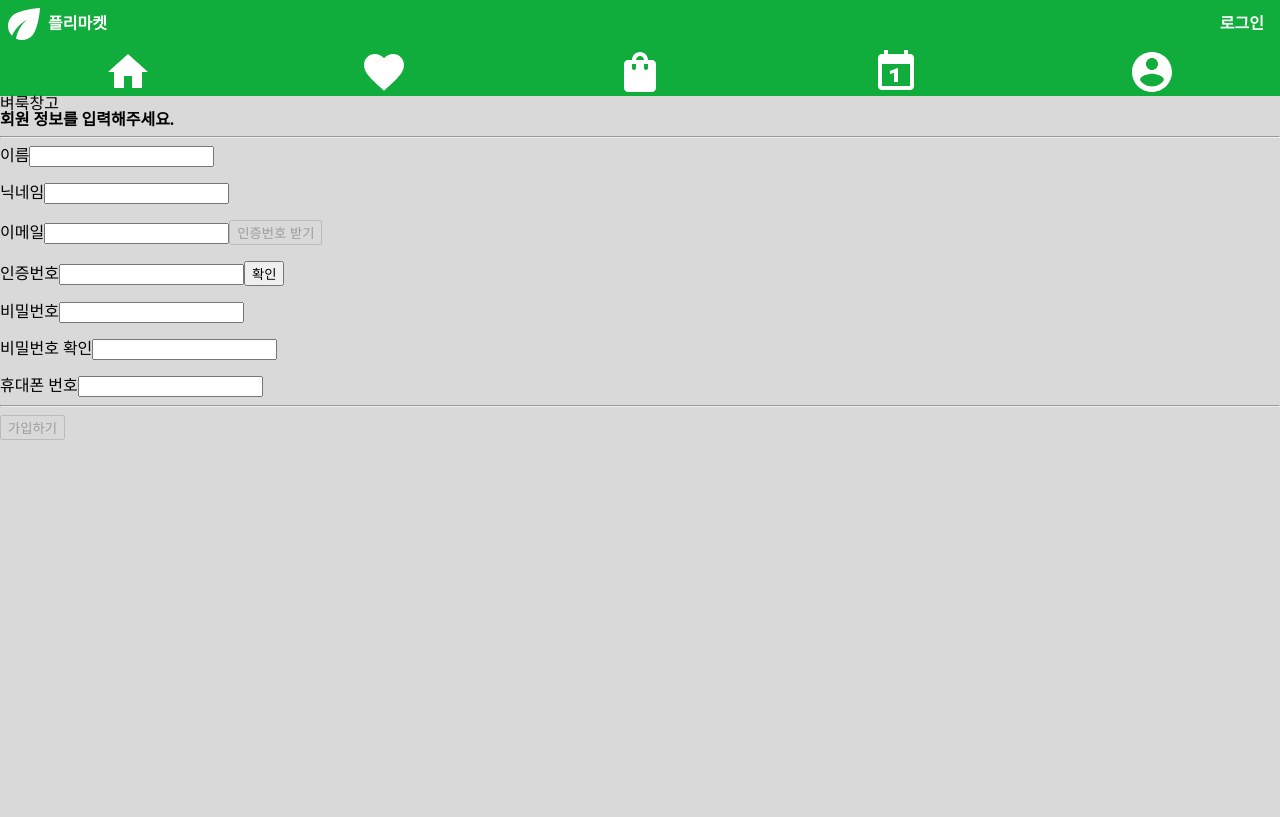
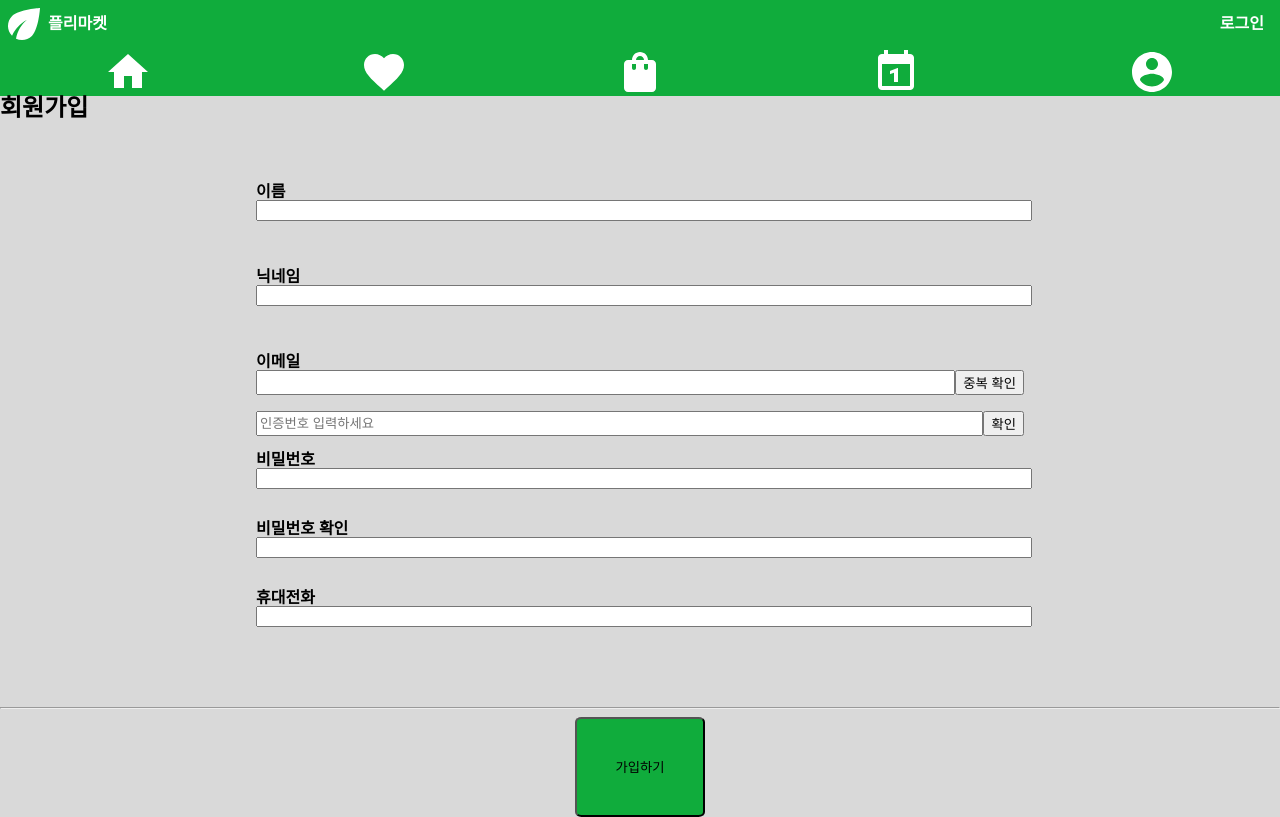
Before and after one commit to DongExxn/Flea-Store-Frontend, a React (Create React App) app: page /register in a window 1280 px wide. Built offline with nearby package versions, Linux system fonts and the light colour scheme.

Commit message:
mypage 제외 css 제작, api 요청 제외 기능 제작

```diff
--- a/src/components/NavigationBar.js
+++ b/src/components/NavigationBar.js
@@ -32,7 +32,7 @@ const NavigationBar = () => {
           <a href={`/calender`}>
             <img src={Calender} alt="Calender" />
           </a>
-          <a href={`/profile`}>
+          <a href={`/MyPage`}>
             <img src={Account} alt="Account" />
           </a>
         </div>
--- a/src/pages/Description/Description.jsx
+++ b/src/pages/Description/Description.jsx
@@ -2,18 +2,19 @@ import React from 'react';
 import { useState } from 'react';
 import SingleDescription from './SingleDescription';
 import { useNavigate } from 'react-router-dom';
+import style from '../../style/Description.module.css'
 
 const Description = () => {
     const navigate = useNavigate()
     const [checkedItems, setCheckedItems] = useState([]);
 
     const data = [
-        {name: "벼룩창고 이용약관 동의", detail: "벼룩창고를 이용해주셔서 감사합니다. 본 약관은 벼룩창고의 다양한 서비스 이용과 관련한 것입니다."},
-        {name: "개인정보 수집 및 이용 동의", detail: "개인정보보호법에 따라 벼룩창고에 회원가입 신청하시는 분께 수집하는 개인정보의 항목, 개인정보의 수집 및 이용목적을 알려드립니다."},
-        {name: "프로모션 정보 수신 동의", detail: "벼룩창고에서 제공하는 이벤트/혜택 등 다양한 정보를 이메일로 받아보실 수 있습니다."}
+        {name: "벼룩창고 이용약관 동의", detail: "벼룩창고를 이용해주셔서 감사합니다. 본 약관은 벼룩창고의 다양한 서비스 이용과 관련하여 벼룩창고 서비스를 제공하는 벼룩창고와 이를 이용하는 벼룩창고 서비스 회원 또는 비회원과의 관계를 설명합니다.", essential:true},
+        {name: "개인정보 수집 및 이용 동의", detail: "개인정보보호법에 따라 벼룩창고에 회원가입 신청하시는 분께 수집하는 개인정보의 항목, 개인정보의 수집 및 이용목적, 개인정보의 보유 및 이용기간, 동의 거부권 및 동의 거부 시 불이익에 관한 사항을 안내 드립니다.", essential: true},
+        {name: "프로모션 정보 수신 동의", detail: "벼룩창고에서 제공하는 이벤트/혜택 등 다양한 정보를 이메일로 받아보실 수 있습니다. 일부 서비스의 경우, 개별 서비스에 대해 별도 수신 동의를 받을 수 있으며, 이때에도 수신 동의에 대해 별도로 안내하고 동의를 받습니다.", essential: false}
     ]
 
-    const defaultData = "벼룩창고 이용약관, 개인정보 수집 및 이용, 프로모션 정보 수신(선택)에 모두 동의합니다."
+    const defaultData = "벼룩창고의 모든 약관을 확인하고 전체 동의합니다."
 
     const checkedItemHandeler = (name, isChecked) => {
         if(isChecked){
@@ -54,21 +55,21 @@ const Description = () => {
 
     return (
         <div>
-            <div>
-                <h1>벼룩창고</h1>
+            <div className={style.header}>
+                <h1>약관 동의</h1>
             </div>
-            <div>
+            <div className={style.all}>
                 <input type="checkbox" checked={checkedItems.length === 3 ? true : false} onClick={(event) => onCheckAll(event.target.checked)}/>{defaultData}
             </div>
             <div>
                 {data.map(data =>
-                    <SingleDescription name={data.name} detail={data.detail} checkedItems={checkedItems}
+                    <SingleDescription name={data.name} detail={data.detail} essential={data.essential} checkedItems={checkedItems}
                     checkedItemHandeler = {checkedItemHandeler}/>
                 )}
             </div>
-            <div>
-                <input type="button" value="취소" onClick={cancelHandler}/>
-                <input type="button" value="확인" onClick={okHandler}/>
+            <div className={style.low}>
+                <input type="button" value="취소" onClick={cancelHandler} className={style.cancel}/>
+                <input type="button" value="확인" onClick={okHandler} className={style.ok}/>
             </div>
         </div>
     );
--- a/src/pages/Description/SingleDescription.jsx
+++ b/src/pages/Description/SingleDescription.jsx
@@ -1,8 +1,9 @@
 import React from 'react';
 import { useEffect } from 'react';
 import { useState } from 'react';
+import style from '../../style/Description.module.css'
 
-const SingleDescription = ({name, detail, checkedItems, checkedItemHandeler}) => {
+const SingleDescription = ({name, detail, essential, checkedItems, checkedItemHandeler}) => {
     const [isChecked, setIsChecked] = useState(null)
 
     const onCheck = (data) => {
@@ -21,8 +22,9 @@ const SingleDescription = ({name, detail, checkedItems, checkedItemHandeler}) =>
         <div>
             <div>
                 <input type="checkbox" checked={isChecked} onChange={data => onCheck(data)}/>{name}
+                <span className={essential ? style.essential : style.optional}>{essential ? '(필수)' : '(선택)'}</span>
             </div>
-            <div>
+            <div className={style.box}>
                 {detail}
             </div>
         </div>
--- a/src/pages/Login/Login.jsx
+++ b/src/pages/Login/Login.jsx
@@ -2,6 +2,7 @@ import React from 'react';
 import { useState } from 'react';
 import { useNavigate } from 'react-router-dom';
 import axios from 'axios'
+import style from '../../style/Login.module.css';
 
 const Login = () => {
     const navigate = useNavigate()
@@ -40,10 +41,16 @@ const Login = () => {
             "password": pwd
         })
         .then(response => {
-            localStorage.clear()//로컬 스토리지 비운다
-            localStorage.setItem("accessToken", response.data.accessToken)
-            localStorage.setItem("grantType", response.data.grantType)
-            navigate("/")//로그인 성공 시 홈 화면 이동
+            // localStorage.clear()//로컬 스토리지 비운다
+            // localStorage.setItem("accessToken", response.data.accessToken)
+            // localStorage.setItem("grantType", response.data.grantType)
+            // navigate("/")//로그인 성공 시 홈 화면 이동
+            console.log(response.data.data.authority)
+            localStorage.clear()
+            localStorage.setItem("grantType", response.data.data.grantType)
+            localStorage.setItem("accessToken", response.data.data.accessToken)
+            localStorage.setItem("authority", response.data.data.authority)
+
         })
         .catch(error => {
             alert("등록된 계정이 아닙니다.")
@@ -59,22 +66,23 @@ const Login = () => {
 
 
     return (
-        <div>
-            <div>
-                <h1>벼룩창고</h1>
+        <div className={style.finalOutter}>
+            <div className={style.outter}>
+                <div className={style.outInner}>
+                    <label for="email" className={style.label}>이메일</label>
+                    <input type="text" name="email" onChange={emailHandeler} className={style.box}></input><br />
+                </div>
+                <div className={style.outInner}>
+                    <label for="pwd" className={style.label}>비밀번호</label>
+                    <input type="password" name="pwd" onChange={pwdHandler} className={style.box}></input>
+                </div>
             </div>
-            <div>
-                <label for="email">이메일</label>
-                <input type="text" name="email" onChange={emailHandeler}></input><br />
-                <label for="pwd">비밀번호</label>
-                <input type="password" name="pwd" onChange={pwdHandler}></input>
+            <div className={style.inner}>
+                <button onClick={buttonHandler} className={style.loginButton}>로그인</button>
+                <hr/>
             </div>
-            <div>
-                <button onClick={buttonHandler}>로그인</button>
-                <hr />
-            </div>
-            <div>
-                <button onClick={registerButtonHandler}>회원가입</button>
+            <div className={style.inner}>
+                <button onClick={registerButtonHandler} className={style.registerButton}>회원가입</button>
             </div>
         </div>
     );
--- a/src/pages/Mypage/MyPage.jsx
+++ b/src/pages/Mypage/MyPage.jsx
@@ -19,10 +19,11 @@ const MyPage = () => {
 
         axios.get(url, {
             headers: {
-                'accessToken': grantType + ' ' + token
+                'authorization': grantType + ' ' + token
             }
         })
         .then(response => {
+            console.log(response)
             setInfo(response.data)
         })
         .catch(error => {
@@ -110,9 +111,6 @@ const MyPage = () => {
     return (
         <div>
             <div>
-                <h1>벼룩창고</h1>
-            </div>
-            <div>
                 <label>이메일</label>
                 <div>이메일</div><hr />
             </div>
--- a/src/pages/Register/Register.jsx
+++ b/src/pages/Register/Register.jsx
@@ -3,6 +3,7 @@ import { useState } from 'react';
 import axios from 'axios';
 import { useEffect } from 'react';
 import { Navigate } from 'react-router-dom';
+import style from '../../style/Register.module.css'
 
 const Register = () => {
     const [name, setName] = useState("")
@@ -21,13 +22,14 @@ const Register = () => {
     const [pwdConfirmMsg, setPwdConfirmMsg] = useState("")
     const [numMsg, setNumMsg] = useState("")
 
-    const [isName, setIsName] = useState(true)
-    const [isNick, setIsNick] = useState(true)
+    const [isName, setIsName] = useState(true)//이름 입력 됐는지
+    const [isNick, setIsNick] = useState(true)//닉네임 입력 됐는지
+    const [isButton, setIsButton] = useState(true)//가입하기와 상관 없음
     const [isEmail, setIsEmail] = useState(true)
     const [isCode, setIsCode] = useState(true)
-    const [ispwd, setIsPwd] = useState(true)
-    const [isConfirm, setIsConfirm] = useState(true)
-    const [isNum , setIsNum] = useState(true)
+    const [ispwd, setIsPwd] = useState(true)//비번 입력 했는지
+    const [isConfirm, setIsConfirm] = useState(true)//비번 확인 입력 했는지
+    const [isNum , setIsNum] = useState(true)//번호 입력 했는지
 
     useEffect(() => {
         setPwdConfirm("")
@@ -40,41 +42,26 @@ const Register = () => {
             setIsName(true)
         }
         else{
-            setNameMsg("이름 입력이 완료되었습니다.")
+            setNameMsg("이름 입력이 완료되었습니다")
             setIsName(false)
         }
     }
 
     const nickHandeler = (event) => {
         setNick(event.target.value)
-        let url = "http://localhost:8080/auth/users/" + nick
 
         if(nick.length < 2){
             setNickMsg("닉네임을 입력해주세요")
             setIsNick(true)
         }
         else{
-            axios.get(url)
-            .then((response) => {
-                if(response.message === "사용 가능한 이메일입니다."){
-                    setNickMsg("사용 가능한 이메일입니다.")
+            setNickMsg("닉네임 입력이 완료되었습니다")
             setIsNick(false)
-                }
-                else if(response.message === "이미 존재하는 이메일입니다."){
-                    setNickMsg("이미 존재하는 이메일입니다.")
-                    setIsNick(true)
-                }
-            })
-            .catch((error) => {
-                console.log("nickname api error")
-                setIsNick(true)
-            })
         }
     }
 
     const emailHandeler = (event) =>{
         setEmail(event.target.value)
-        let url = "http://localhost:8080/auth/users/" + email
         let regex = new RegExp('[a-z0-9]+@[a-z]+\.[a-z]{2,3}')
 
         if(email.length < 2){
@@ -87,34 +74,20 @@ const Register = () => {
                 setIsEmail(true)
             }
             else{
-                axios.get(url)
-                .then((response)=>{
-                    if(response.message === '사용 가능한 이메일입니다.'){
-                        setEmailMsg("사용 가능한 이메일입니다.")
+                setEmailMsg("이메일 입력이 완료되었습니다.")
                 setIsEmail(false)
-                    }
-                    else{
-                        setEmailMsg("이미 존재하는 이메일입니다.")
-                        setIsEmail(true)
-                    }
-                })
-                .catch((error)=>{
-                    console.log("email api error")
-                })
             }
         }
     }
 
-    const emailButtonHandler = () => {
-        let url = "http://localhost:8080/auth/users/send-" + email
+    const emailDuplicateHandler = () => {
+        setIsButton(!isButton)
+        //api 사용해서 이메일 중복 여부 확인
+    }
 
-        axios.get(url)
-        .then(response => {
-            setServerCode(response.data)
-        })
-        .catch(error => {
-            console.log("email auth code error")
-        })
+    const emailCheckHandler = () => {
+        setIsButton(!isButton)
+        //api 사용해서 이메일 인증 번호 전송
     }
 
     const codeHandler = (event) => {
@@ -122,15 +95,9 @@ const Register = () => {
     }
 
     const codeButtonHandler = () => {
-        console.log("in")
-        if(code === serverCode){
-            setCodeConfirmMsg("인증번호 확인이 완료되었습니다")
-            setIsCode(false)
-        }
-        else{
-            setCodeConfirmMsg("발급된 인증번호와 다릅니다")
-            setIsCode(true)
-        }
+        //이메일 인증 코드 확인
+        //같을 땐 ok alert
+        //다를 땐 인증번호 다르다고 alert
     }
 
     const pwdHandeler = (event) =>{
@@ -186,6 +153,13 @@ const Register = () => {
 
     const buttonHandler = () => {
         let url = "http://localhost:8080/auth/user/signup"
+
+
+        if((isName&&isNick&&isCode&&ispwd&&isConfirm&&isNum)){
+            alert("모든 정보를 기입해주시기 바랍니다")
+            return
+        }
+        else{
             axios.post(url, {
                 "email": email,
                 "name": name,
@@ -194,48 +168,50 @@ const Register = () => {
                 "phoneNumber": num
             })
             .then((response) => {
-            Navigate("")
+                Navigate("/login")
             })
             .catch((error) => {
                 console.log("post api error")
             })
         }
+    }
 
     return (
         <div>
             <div>
-                <h1>벼룩창고</h1>
+                <h1 className={style.header}>회원가입</h1>
             </div>
-            <div>
-                <span>회원 정보를 입력해주세요.</span><hr />
+            <div className={style.inner}>
+                <span>이름</span><br />
+                <input type="text" name="name" onChange={nameHandeler} className={style.full}></input><br />
+                <span>{nameMsg}</span><br /><br />
+                <span>닉네임</span><br />
+                <input type="text" name="nick" onChange={nickHandeler} className={style.full}></input><br />
+                <span>{nickMsg}</span><br /><br />
+                <span>이메일</span><br />
+                <div className={style.full}>
+                    <input className={style.combination} type="text" name="email" onChange={emailHandeler}></input>
+                    {isButton ? <input type="button" value = "중복 확인" onClick={emailDuplicateHandler}/> :
+                    <input type="button" value="인증번호 받기" onClick={emailCheckHandler}/>}<br />
                 </div>
-            <div>
-                <label for="name">이름</label>
-                <input type="text" name="name" onChange={nameHandeler}></input><br />
-                <span>{nameMsg}</span><br />
-                <label for="nick">닉네임</label>
-                <input type="text" name="nick" onChange={nickHandeler}></input><br />
-                <span>{nickMsg}</span><br />
-                <label for="email">이메일</label>
-                <input type="text" name="email" onChange={emailHandeler}></input>
-                <input type="button" value = "인증번호 받기" onClick={emailButtonHandler} disabled={isEmail}/><br />
                 <span>{emailMsg}</span><br />
-                <label for="code">인증번호</label>
-                <input type="text" onChange ={codeHandler} onClick={codeButtonHandler}/>
+                <div className={style.full}>
+                    <input type="text" placeholder='인증번호 입력하세요' onChange ={codeHandler} onClick={codeButtonHandler} className={style.combination}/>
                     <input type="button" value="확인"/><br />
+                </div>
                 <span>{codeConfirmMsg}</span><br />
-                <label for="pwd">비밀번호</label>
-                <input type="password" name="pwd" onChange={pwdHandeler}></input><br /><br />
-                <label for="rePwd">비밀번호 확인</label>
-                <input type="password" name="rePwd" onChange={rePwdHandeler}></input><br />
+                <span>비밀번호</span><br />
+                <input type="password" name="pwd" onChange={pwdHandeler} className={style.full}></input><br /><br />
+                <span>비밀번호 확인</span><br />
+                <input type="password" name="rePwd" onChange={rePwdHandeler} className={style.full}></input><br />
                 <span>{pwdConfirmMsg}</span><br/>
-                <label for="num">휴대폰 번호</label>
-                <input type="text" for="pwd" onInput={numHandeler}></input><br/>
+                <span>휴대전화</span><br />
+                <input type="text" for="pwd" onInput={numHandeler} className={style.full}></input><br/>
                 <span>{numMsg}</span>
             </div>
-            <div>
+            <div className={style.low}>
                 <hr/>
-                <button onClick={buttonHandler} disabled={(isName&&isNick&&ispwd&&isConfirm&&isEmail&&isCode&&isNum)}>가입하기</button>
+                <button onClick={buttonHandler} className={style.finalButton}>가입하기</button>
             </div>
         </div>
     );
--- a/src/pages/routes.js
+++ b/src/pages/routes.js
@@ -9,7 +9,7 @@ import Register from './Register/Register.jsx';
 const router = createBrowserRouter([
   {
     path: `/`,
-    element: <Home />,
+    element: <Home />
   },
   {
     path: '/login',
--- /dev/null
+++ b/src/style/Description.module.css
@@ -0,0 +1,44 @@
+.header{
+    font-weight: bold;
+    font-size: 150%;
+}
+
+.all{
+    font-weight: bold;
+    font-size: 110%;
+    margin-top:5%;
+    margin-bottom: 10%;
+}
+
+.box{
+    border: 1px solid;
+    margin-top:2%;
+    margin-bottom: 10%;
+    background-color: whitesmoke;
+}
+
+.essential{
+    color: #10ac3c;
+}
+
+.optional{
+    color: rgb(104, 99, 99);
+}
+
+.low{
+    display: flex;
+    justify-content: space-around;
+    margin: 0% 30%
+}
+
+.cancel{
+    background-color: gray;
+    padding: 4% 6%;
+    font-size: 120%;
+}
+
+.ok{
+    background-color: #10ac3c;
+    padding: 4% 6%;
+    font-size: 120%;
+}
--- /dev/null
+++ b/src/style/Login.module.css
@@ -0,0 +1,48 @@
+.label{
+    font-size: 130%;
+    width: 40%;
+}
+
+.box{
+    padding: 1%;
+    margin : 1%;
+    width: inherit;
+}
+
+.loginButton{
+    background-color: #10ac3c;
+    border-radius: 11%;
+    /* width: 15%; */
+    padding: 2% 0%;
+    font-size: 120%;
+    margin: 5% 0%;
+}
+
+.registerButton{
+    background-color: white;
+    border-radius: 10%;
+    /* width: 15%; */
+    padding: 2% 0%;
+    font-size: 120%;
+    margin: 5% 0%;
+}
+
+.outter{
+    border: 1px solid;
+    text-align: center;
+}
+
+.finalOutter{
+    margin: 10% 10% 10% 10%;
+    display: flex;
+    flex-direction: column;
+}
+
+.inner{
+    text-align: center;
+}
+
+.outInner{
+    display: flex;
+    width: 100%;
+}
--- /dev/null
+++ b/src/style/Register.module.css
@@ -0,0 +1,29 @@
+.header{
+    font-weight: bold;
+    font-size: 150%;
+}
+
+.inner{
+    margin: 5% 20%;
+
+}
+
+.full{
+    display: flex;
+    flex-direction: row;
+    width: 100%;
+}
+
+.combination {
+    width: inherit;
+}
+
+.low{
+    text-align: center;
+}
+
+.finalButton{
+    padding: 3%;
+    background-color: #10ac3c;
+    border-radius: 5%;
+}
```
Lines whose indentation alone changed are shown as unchanged.
